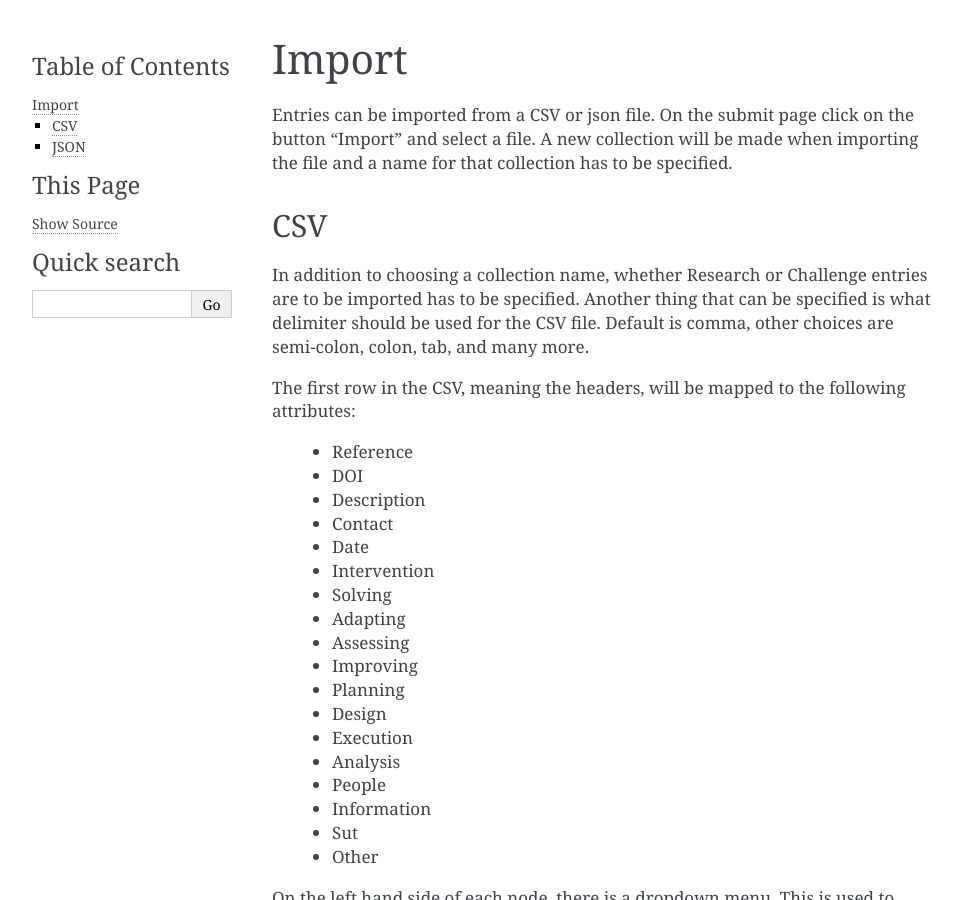
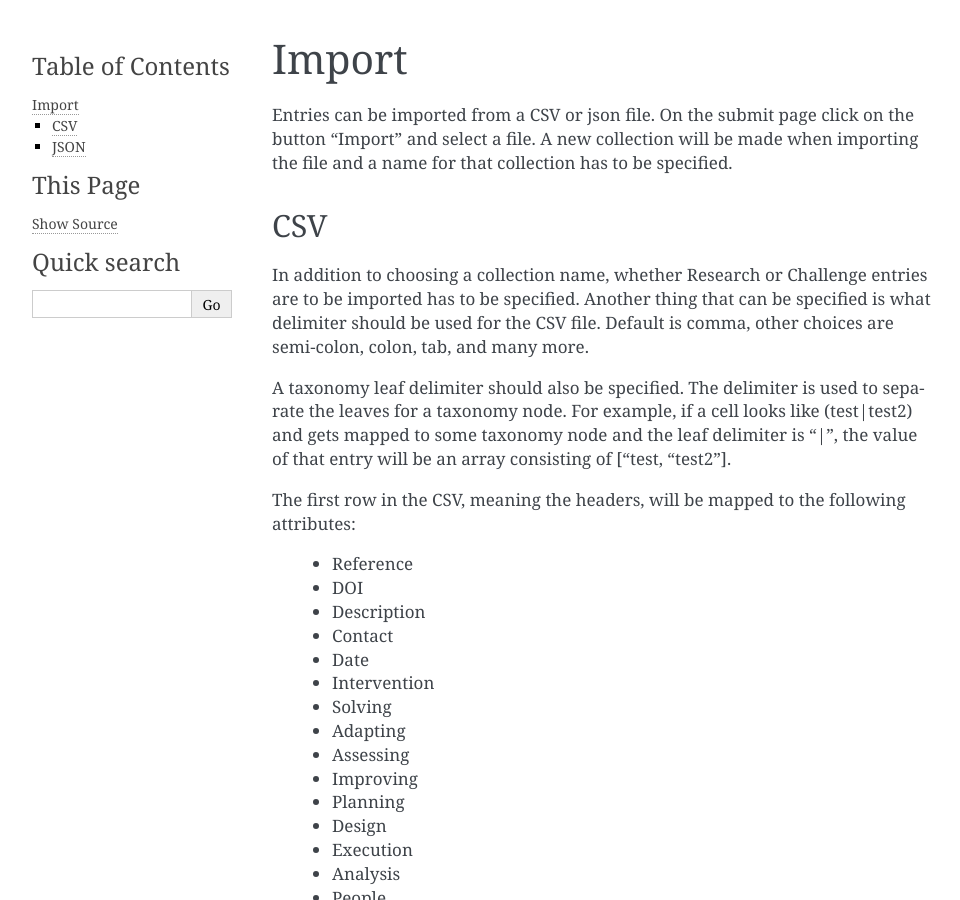
Before and after one commit to sergiorico/backend, a Sphinx documentation site: the page built from docs/frontend/import.rst, in a window 1280 px wide and 900 px high. Shown: the whole window, without its empty margins (148-1108 px from the left). Built offline with Sphinx 7.4.7, drawn with Linux system fonts in a browser that asks for light colours.

Commit message:
Update to import documentation

```diff
--- a/docs/frontend/import.rst
+++ b/docs/frontend/import.rst
@@ -9,6 +9,8 @@ CSV
 ---
 
 In addition to choosing a collection name, whether Research or Challenge entries are to be imported has to be specified. Another thing that can be specified is what delimiter should be used for the CSV file. Default is comma, other choices are semi-colon, colon, tab, and many more.
+
+A taxonomy leaf delimiter should also be specified. The delimiter is used to separate the leaves for a taxonomy node. For example, if a cell looks like (test|test2) and gets mapped to some taxonomy node and the leaf delimiter is "|", the value of that entry will be an array consisting of ["test, "test2"].
 
 The first row in the CSV, meaning the headers, will be mapped to the following attributes:
 
```
